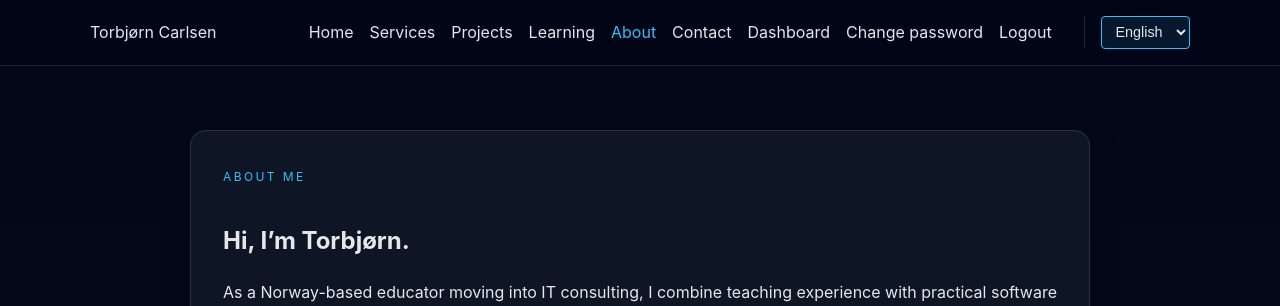
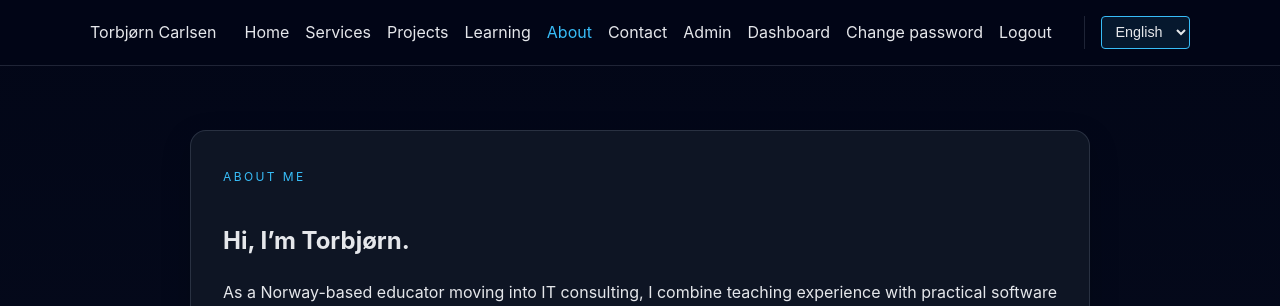
Before and after one commit to torbjorc-web/carlsen-portfolio, a Django app: page /about/ in a window 1280 px wide. Shown: the top 306 px of the page. Run offline with Django 5.2, Linux system fonts and the light colour scheme; the visitor is signed in with stand-in values (Sample User, id 1).

Commit message:
Add Admin link to navigation - visible only to authenticated staff

```diff
--- a/templates/base.html
+++ b/templates/base.html
@@ -21,6 +21,7 @@
         <a href="{% url 'about' %}">{% trans "About" %}</a>
         <a href="{% url 'contact' %}">{% trans "Contact" %}</a>
         {% if user.is_authenticated and user.is_staff %}
+          <a href="/admin/">{% trans "Admin" %}</a>
           <a href="{% url 'dashboard' %}">{% trans "Dashboard" %}</a>
           <a href="{% url 'password_change' %}">{% trans "Change password" %}</a>
           <form method="post" action="{% url 'logout' %}" class="logout-form">
```
